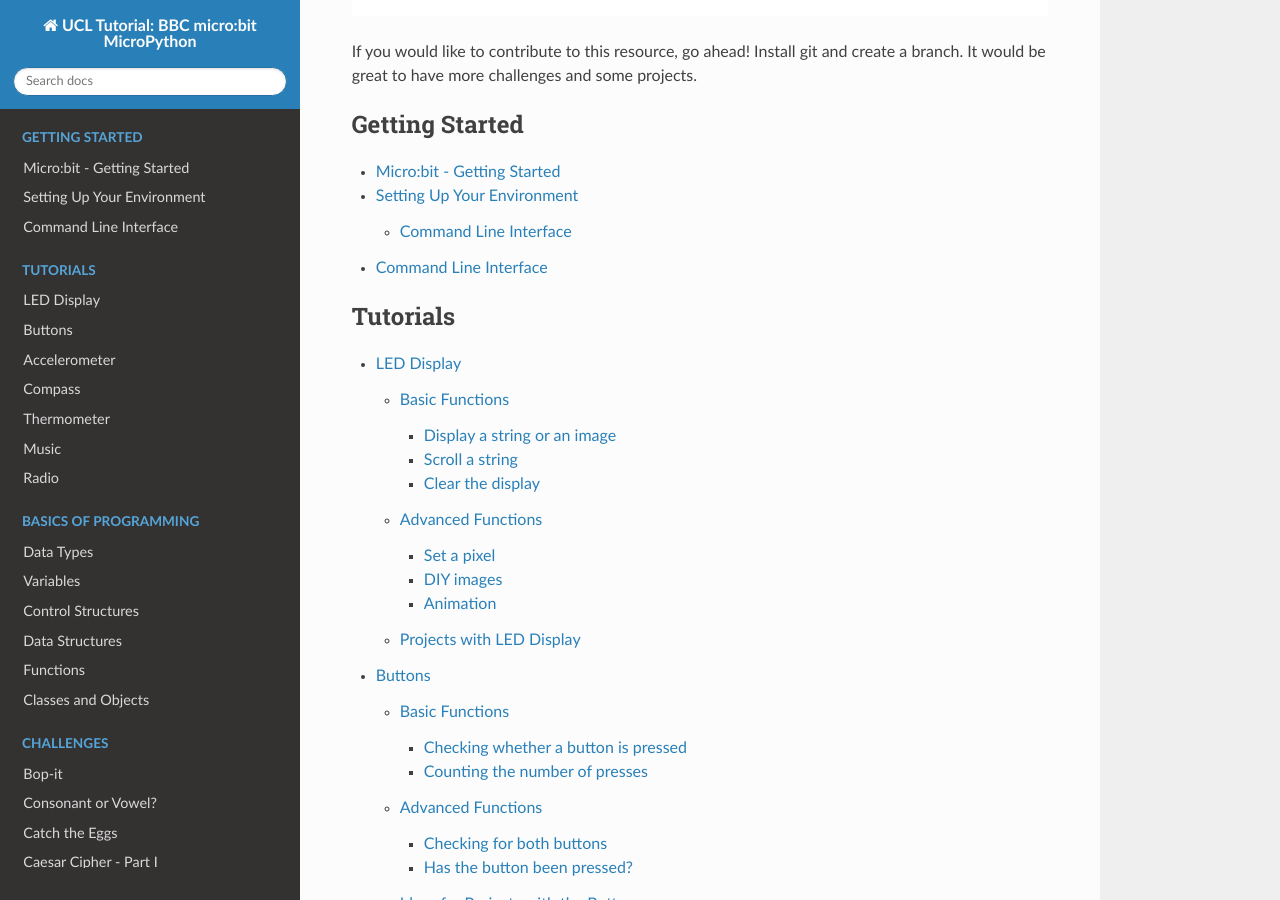
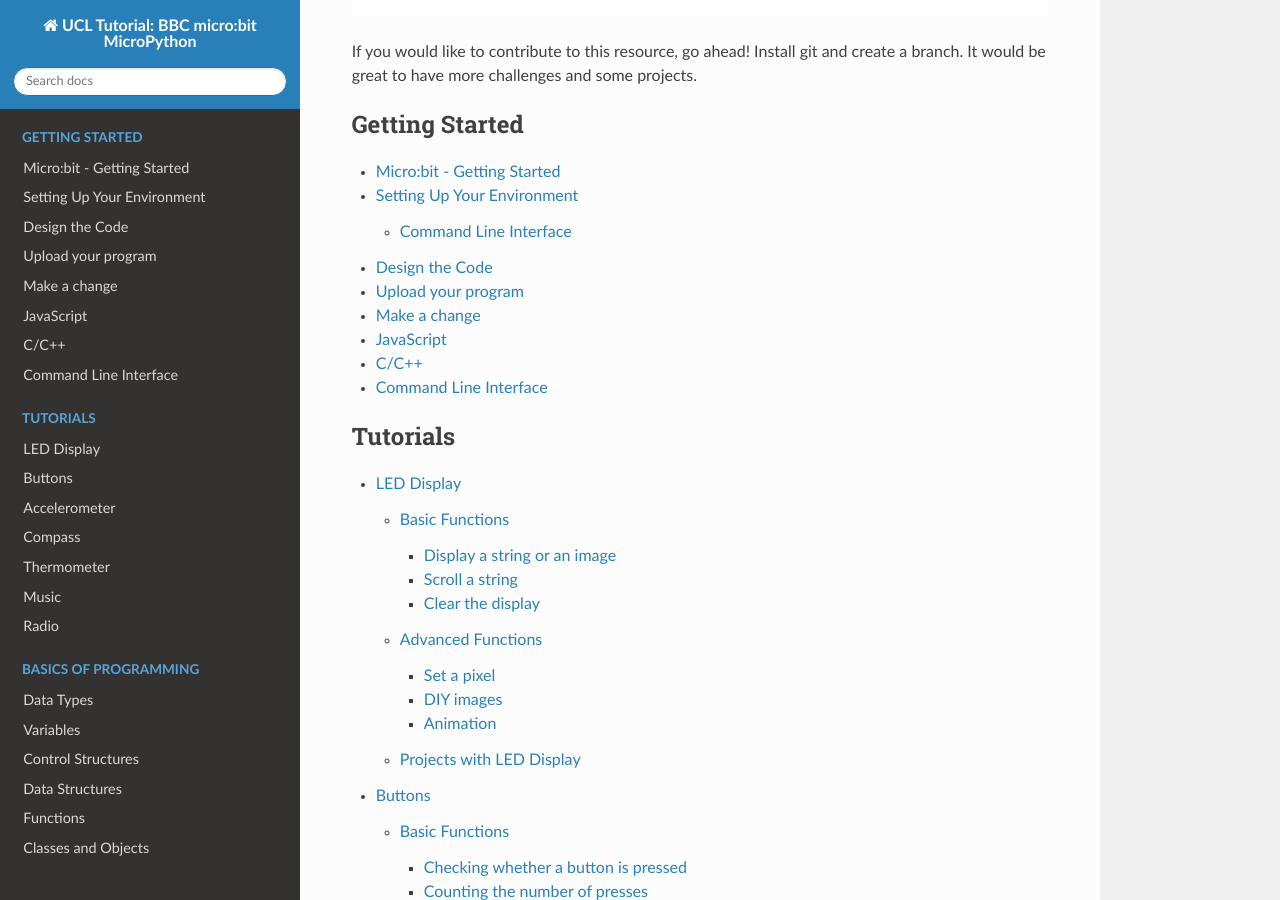
Before and after one commit to rharbird/microbit-challenges, a Sphinx documentation site: the page built from docs/source/index.rst, in a window 1280 px wide and 900 px high, scrolled down 1160 px. Built offline with Sphinx 7.4.7 and the Read the Docs theme 2.0.0, drawn with Linux system fonts in a browser that asks for light colours; pages that are not in the unit, such as notebooks, are missing from menus; part of the change alters nothing that is shown.

Commit message:
Fix index

```diff
--- a/docs/source/index.rst
+++ b/docs/source/index.rst
@@ -34,6 +34,8 @@ If you would like to contribute to this resource, go ahead! Install git and crea
 
    introduction/getting_started.rst
    introduction/environment.rst
+   introduction/first_program.rst
+   introduction/other_languages.rst
    introduction/cmd.rst
 
 .. toctree::
```
